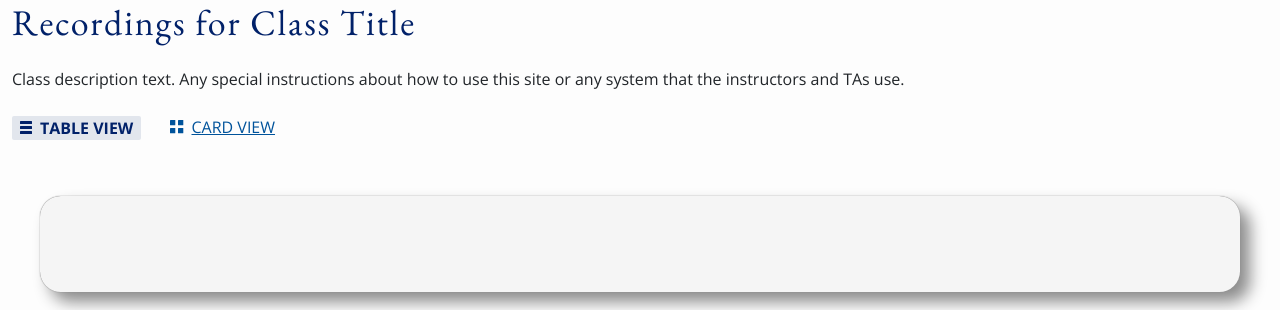
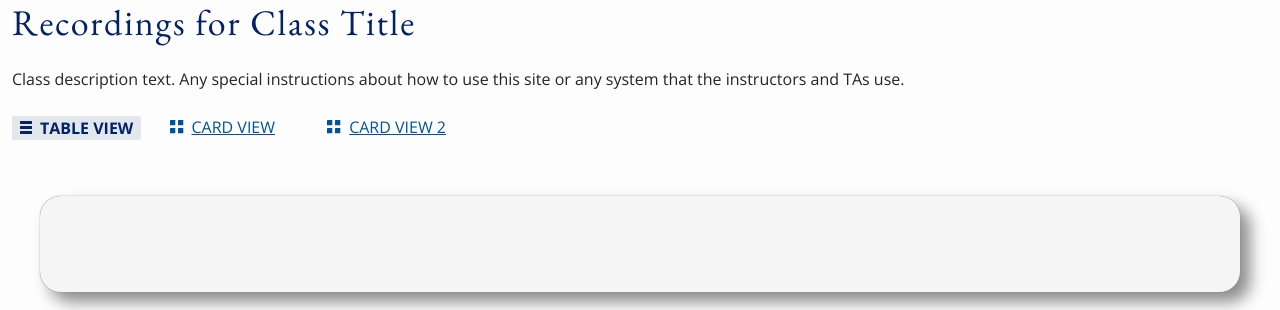
Before and after one commit to hhelenxu/ReView, a Flask app: template flask_zoom/templates/cardview.html in a window 1280 px wide. Shown: the part 141-451 px from the top of the page. Run offline with Flask 2, Linux system fonts and the light colour scheme; the template is opened without the code that fills it, so the values that code supplies are empty; parts of the project's set-up code (start-up, migrations or seed data) failed here and were passed over; some libraries are stand-ins or nearby versions.

Commit message:
committing updates

```diff
--- a/flask_zoom/templates/cardview.html
+++ b/flask_zoom/templates/cardview.html
@@ -78,6 +78,21 @@
                   </div>
 
                   <div class="pl-2 font-medium hover:no-underline underline" style="color:#00539B">CARD VIEW</div>
+                </div>
+              </a>
+            </button>
+            <button class="px-4 rounded-sm "><a href="{{ url_for('cardview')}}">
+                <div class=" flex flex-row items-center">
+                  <div>
+                    <svg width="14" height="14" viewBox="0 0 14 14" fill="none" xmlns="http://www.w3.org/2000/svg">
+                      <rect x="8" width="5.29412" height="5.29412" rx="0.5" fill="#00539B" />
+                      <rect width="5.29412" height="5.29412" rx="0.5" fill="#00539B" />
+                      <rect x="8" y="8" width="5.29412" height="5.29412" rx="0.5" fill="#00539B" />
+                      <rect y="8" width="5.29412" height="5.29412" rx="0.5" fill="#00539B" />
+                    </svg>
+                  </div>
+
+                  <div class="pl-2 font-medium hover:no-underline underline" style="color:#00539B">CARD VIEW 2</div>
                 </div>
               </a>
             </button>
--- a/flask_zoom/templates/index.html
+++ b/flask_zoom/templates/index.html
@@ -35,7 +35,7 @@
       </div>
     </a>
   </button>
-  <button class="px-4 rounded-sm "><a href="{{ url_for('cardview')}}">
+  <button class="px-2 rounded-sm "><a href="{{ url_for('cardview')}}">
     <div class=" flex flex-row items-center">
       <div>
         <svg width="14" height="14" viewBox="0 0 14 14" fill="none" xmlns="http://www.w3.org/2000/svg">
```
Also changed, not shown: flask_zoom/templates/card.html (+15 -0 lines).
